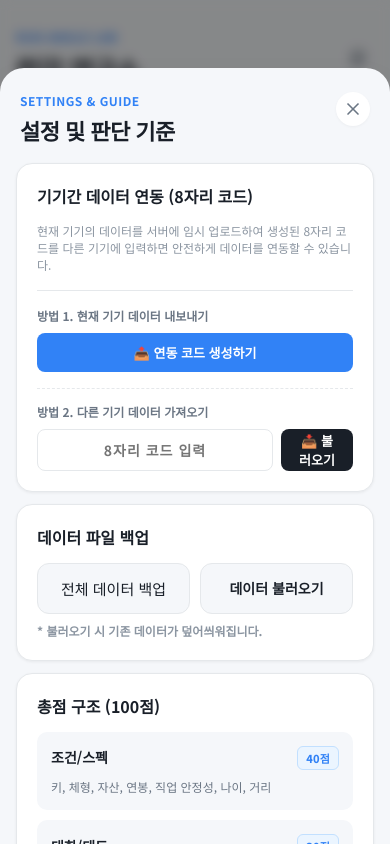
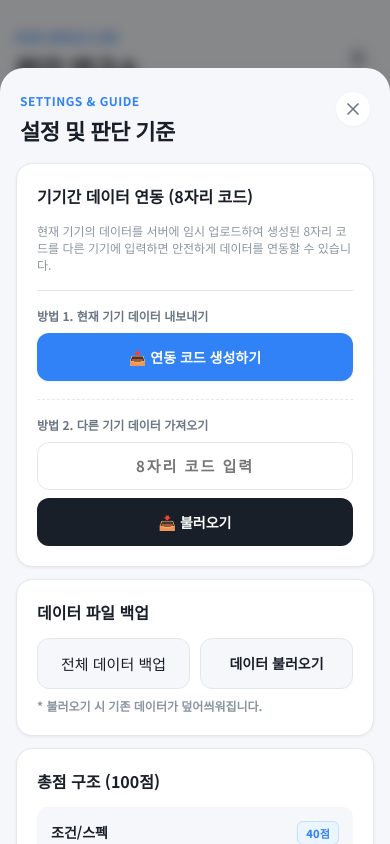
Before and after one commit to cathy-park/rungak, a React (Vite) app: page / in a window 390 px wide. Both pictures are taken after a click on the button 358 px from the left and 58 px from the top of the page. Shown: the top 844 px of the page. Built offline with nearby package versions, Linux system fonts and the light colour scheme; a web font is replaced by a local one.

Commit message:
design: 기기간 데이터 연동 UI 톤앤매너 매칭 및 모바일 반응형 정렬 개선

```diff
--- a/src/App.jsx
+++ b/src/App.jsx
@@ -2692,7 +2692,7 @@ function GuideModal({ close, onExport, onImport, onSyncUpload, onSyncDownload })
             현재 기기의 데이터를 서버에 임시 업로드하여 생성된 8자리 코드를 다른 기기에 입력하면 안전하게 데이터를 연동할 수 있습니다.
           </p>
 
-          <div style={{ display: 'flex', flexDirection: 'column', gap: '14px', marginTop: '16px', borderTop: '1px solid var(--divider)', paddingTop: '16px' }}>
+          <div style={{ display: 'flex', flexDirection: 'column', gap: '16px', marginTop: '16px', borderTop: '1px solid var(--divider)', paddingTop: '16px' }}>
             {/* 1. 코드 생성 (내보내기) */}
             <div>
               <span style={{ display: 'block', fontSize: '12px', fontWeight: 700, color: 'var(--text-2)', marginBottom: '8px' }}>방법 1. 현재 기기 데이터 내보내기</span>
@@ -2700,18 +2700,18 @@ function GuideModal({ close, onExport, onImport, onSyncUpload, onSyncDownload })
                 <button
                   onClick={handleCreateCode}
                   disabled={isUploading}
-                  style={{ width: '100%', padding: '10px 12px', background: 'var(--blue)', color: 'white', border: 'none', borderRadius: '8px', fontSize: '13px', fontWeight: 700, cursor: 'pointer', display: 'flex', alignItems: 'center', justifyContent: 'center', gap: '6px' }}
+                  style={{ width: '100%', height: '48px', background: 'var(--blue)', color: 'white', border: 'none', borderRadius: '12px', fontSize: '14px', fontWeight: 700, cursor: 'pointer', display: 'flex', alignItems: 'center', justifyContent: 'center', gap: '6px', boxShadow: 'var(--shadow-sm)' }}
                 >
                   {isUploading ? '연동 코드 생성 중...' : '📤 연동 코드 생성하기'}
                 </button>
               ) : (
-                <div style={{ background: 'var(--surface)', border: '1px solid var(--divider)', padding: '12px', borderRadius: '8px', display: 'flex', flexDirection: 'column', alignItems: 'center', gap: '8px' }}>
-                  <span style={{ fontSize: '11px', color: 'var(--text-3)', fontWeight: 500 }}>아래 코드를 다른 기기에 입력하세요.</span>
+                <div style={{ background: 'var(--bg)', border: '1px solid var(--divider)', padding: '14px', borderRadius: '12px', display: 'flex', flexDirection: 'column', alignItems: 'center', gap: '8px' }}>
+                  <span style={{ fontSize: '11px', color: 'var(--text-3)', fontWeight: 600 }}>아래 코드를 복사하여 다른 기기에 입력하세요.</span>
                   <div style={{ display: 'flex', alignItems: 'center', gap: '10px' }}>
                     <span style={{ fontSize: '24px', fontWeight: 800, letterSpacing: '2px', color: 'var(--blue)' }}>{syncCode}</span>
                     <button
                       onClick={handleCopyCode}
-                      style={{ padding: '6px 12px', background: 'var(--surface)', border: '1px solid var(--divider)', borderRadius: '6px', fontSize: '11.5px', fontWeight: 700, cursor: 'pointer', color: 'var(--text-1)' }}
+                      style={{ padding: '6px 14px', background: 'var(--surface)', border: '1px solid var(--divider)', borderRadius: '8px', fontSize: '12px', fontWeight: 700, cursor: 'pointer', color: 'var(--text-2)', display: 'inline-flex', alignItems: 'center', gap: '4px' }}
                     >
                       {copied ? '✅ 복사됨' : '📋 복사'}
                     </button>
@@ -2721,20 +2721,20 @@ function GuideModal({ close, onExport, onImport, onSyncUpload, onSyncDownload })
             </div>
 
             {/* 2. 코드 입력 (가져오기) */}
-            <div style={{ borderTop: '1px dashed var(--divider)', paddingTop: '14px', marginTop: '2px' }}>
+            <div style={{ borderTop: '1px dashed var(--divider)', paddingTop: '16px', marginTop: '2px' }}>
               <span style={{ display: 'block', fontSize: '12px', fontWeight: 700, color: 'var(--text-2)', marginBottom: '8px' }}>방법 2. 다른 기기 데이터 가져오기</span>
-              <div style={{ display: 'flex', gap: '8px' }}>
+              <div style={{ display: 'flex', flexDirection: 'column', gap: '8px', width: '100%' }}>
                 <input
                   type="text"
                   value={inputCode}
                   onChange={(e) => setInputCode(e.target.value.toUpperCase().slice(0, 8))}
                   placeholder="8자리 코드 입력"
                   maxLength={8}
-                  style={{ flex: 1, padding: '10px', border: '1px solid var(--divider)', borderRadius: '8px', fontSize: '14px', background: 'var(--surface)', color: 'var(--text-1)', fontWeight: 700, textAlign: 'center', letterSpacing: '1px' }}
+                  style={{ width: '100%', height: '48px', border: '1px solid var(--divider)', borderRadius: '12px', fontSize: '15px', background: 'var(--surface)', color: 'var(--text-1)', fontWeight: 700, textAlign: 'center', letterSpacing: '2px', outline: 'none' }}
                 />
                 <button
                   onClick={() => onSyncDownload(inputCode)}
-                  style={{ padding: '0 16px', background: 'var(--text-1)', color: 'var(--surface)', border: 'none', borderRadius: '8px', fontSize: '13px', fontWeight: 700, cursor: 'pointer' }}
+                  style={{ width: '100%', height: '48px', background: 'var(--text-1)', color: 'var(--surface)', border: 'none', borderRadius: '12px', fontSize: '14px', fontWeight: 700, cursor: 'pointer', display: 'flex', alignItems: 'center', justifyContent: 'center', gap: '6px' }}
                 >
                   📥 불러오기
                 </button>
```
